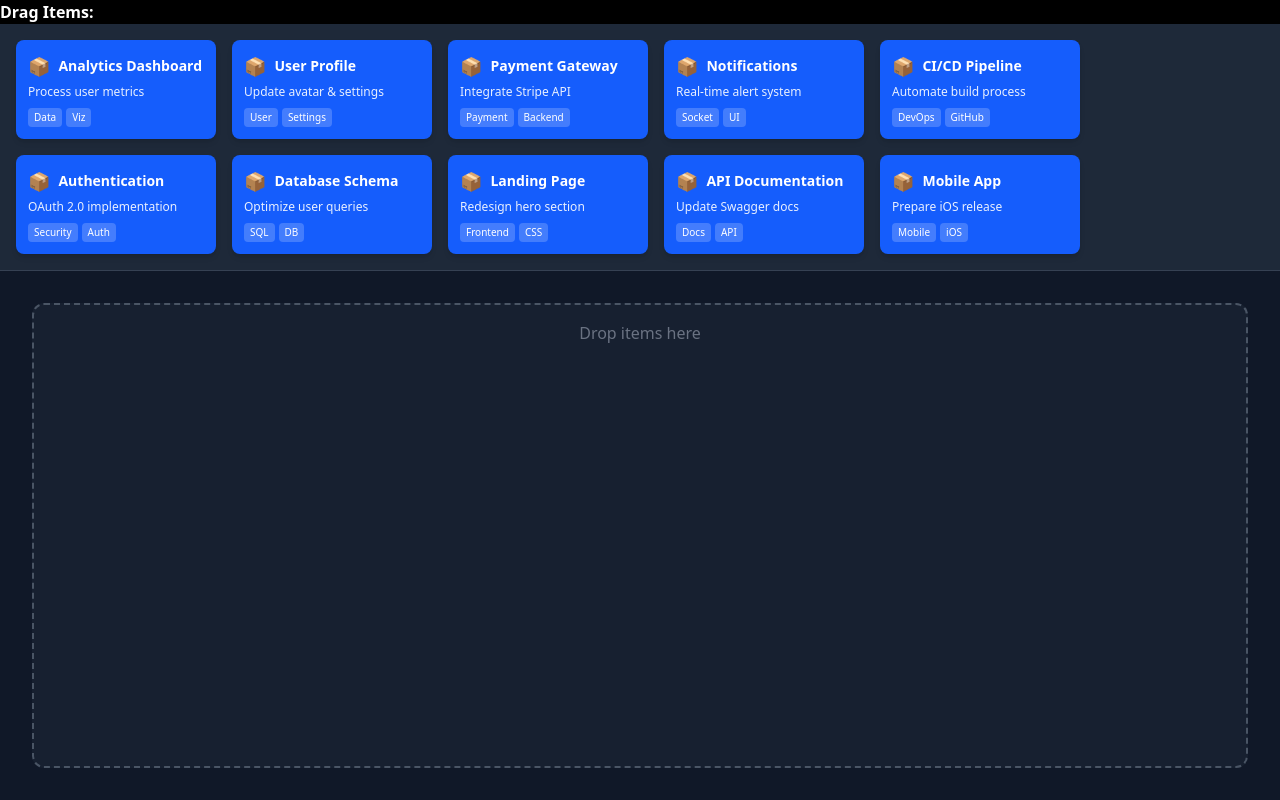
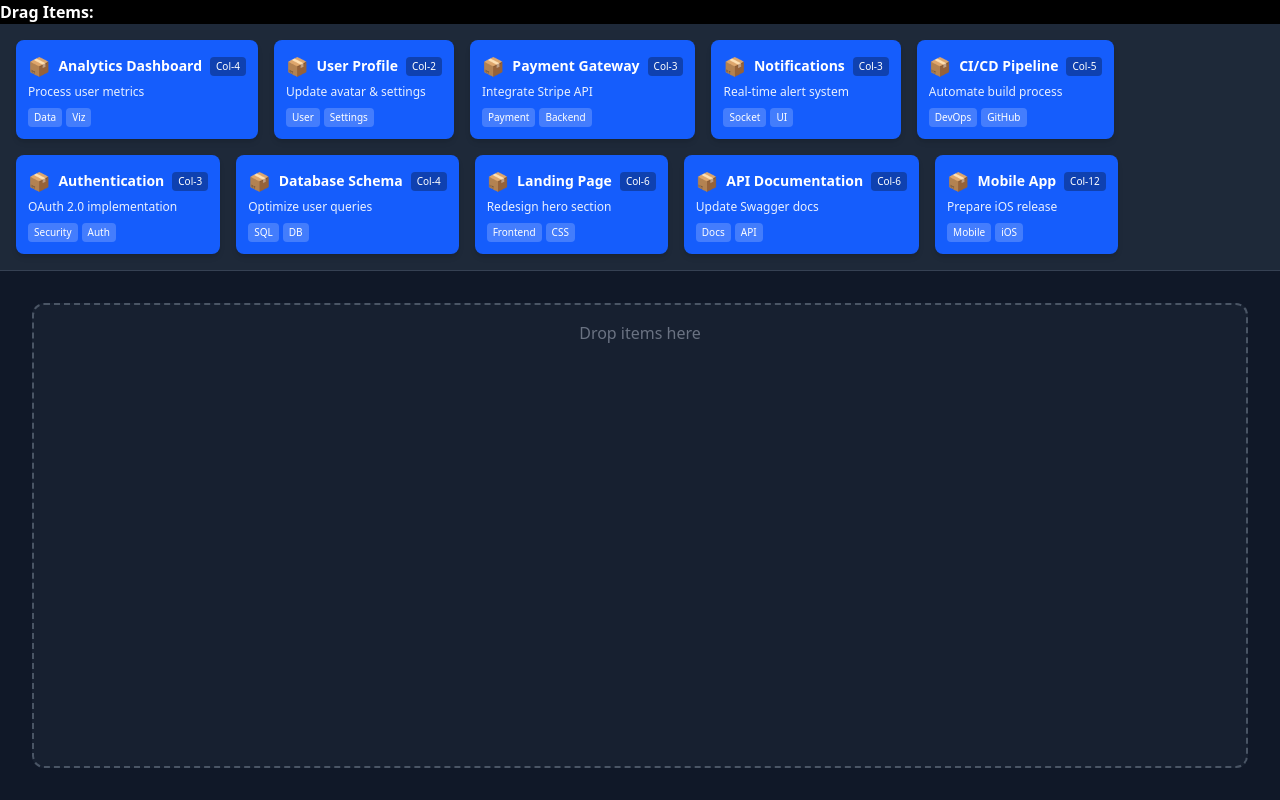
Before and after one commit to humbertoragazzini/drag-drop-layout, a React (Vite) app: page / in a window 1280 px wide. Built offline with nearby package versions, Linux system fonts and the light colour scheme.

Commit message:
layout working

```diff
--- /dev/null
+++ b/src/components/atoms/SortableItem.tsx
@@ -0,0 +1,32 @@
+import { useSortable } from '@dnd-kit/sortable';
+import { CSS } from '@dnd-kit/utilities';
+import type { ReactNode } from 'react';
+
+interface SortableItemProps {
+    id: string;
+    children: ReactNode;
+    className?: string;
+    style?: React.CSSProperties;
+}
+
+export function SortableItem({ id, children, className = '', style = {} }: SortableItemProps) {
+    const {
+        attributes,
+        listeners,
+        setNodeRef,
+        transform,
+        transition,
+    } = useSortable({ id });
+
+    const combinedStyle = {
+        ...style,
+        transform: CSS.Transform.toString(transform),
+        transition,
+    };
+
+    return (
+        <div ref={setNodeRef} style={combinedStyle} {...attributes} {...listeners} className={className}>
+            {children}
+        </div>
+    );
+}
--- a/src/components/organisms/DragDropLayout.tsx
+++ b/src/components/organisms/DragDropLayout.tsx
@@ -1,7 +1,22 @@
 import { useState } from 'react';
-import { DndContext, type DragEndEvent } from '@dnd-kit/core';
+import {
+    DndContext,
+    type DragEndEvent,
+    useSensor,
+    useSensors,
+    PointerSensor,
+    KeyboardSensor,
+    closestCenter
+} from '@dnd-kit/core';
+import {
+    arrayMove,
+    SortableContext,
+    rectSortingStrategy,
+    sortableKeyboardCoordinates
+} from '@dnd-kit/sortable';
 import { Draggable } from '../atoms/Draggable';
 import { Droppable } from '../atoms/Droppable';
+import { SortableItem } from '../atoms/SortableItem';
 
 interface DragDropLayoutProps {
     className?: string;
@@ -9,43 +24,82 @@ interface DragDropLayoutProps {
 
 export function DragDropLayout({ className = '' }: DragDropLayoutProps) {
     const [items, setItems] = useState([
-        { id: 'item-1', title: 'Analytics Dashboard', desc: 'Process user metrics', tags: ['Data', 'Viz'] },
-        { id: 'item-2', title: 'User Profile', desc: 'Update avatar & settings', tags: ['User', 'Settings'] },
-        { id: 'item-3', title: 'Payment Gateway', desc: 'Integrate Stripe API', tags: ['Payment', 'Backend'] },
-        { id: 'item-4', title: 'Notifications', desc: 'Real-time alert system', tags: ['Socket', 'UI'] },
-        { id: 'item-5', title: 'CI/CD Pipeline', desc: 'Automate build process', tags: ['DevOps', 'GitHub'] },
-        { id: 'item-6', title: 'Authentication', desc: 'OAuth 2.0 implementation', tags: ['Security', 'Auth'] },
-        { id: 'item-7', title: 'Database Schema', desc: 'Optimize user queries', tags: ['SQL', 'DB'] },
-        { id: 'item-8', title: 'Landing Page', desc: 'Redesign hero section', tags: ['Frontend', 'CSS'] },
-        { id: 'item-9', title: 'API Documentation', desc: 'Update Swagger docs', tags: ['Docs', 'API'] },
-        { id: 'item-10', title: 'Mobile App', desc: 'Prepare iOS release', tags: ['Mobile', 'iOS'] },
+        { id: 'item-1', title: 'Analytics Dashboard', desc: 'Process user metrics', tags: ['Data', 'Viz'], span: 4 },
+        { id: 'item-2', title: 'User Profile', desc: 'Update avatar & settings', tags: ['User', 'Settings'], span: 2 },
+        { id: 'item-3', title: 'Payment Gateway', desc: 'Integrate Stripe API', tags: ['Payment', 'Backend'], span: 3 },
+        { id: 'item-4', title: 'Notifications', desc: 'Real-time alert system', tags: ['Socket', 'UI'], span: 3 },
+        { id: 'item-5', title: 'CI/CD Pipeline', desc: 'Automate build process', tags: ['DevOps', 'GitHub'], span: 5 },
+        { id: 'item-6', title: 'Authentication', desc: 'OAuth 2.0 implementation', tags: ['Security', 'Auth'], span: 3 },
+        { id: 'item-7', title: 'Database Schema', desc: 'Optimize user queries', tags: ['SQL', 'DB'], span: 4 },
+        { id: 'item-8', title: 'Landing Page', desc: 'Redesign hero section', tags: ['Frontend', 'CSS'], span: 6 },
+        { id: 'item-9', title: 'API Documentation', desc: 'Update Swagger docs', tags: ['Docs', 'API'], span: 6 },
+        { id: 'item-10', title: 'Mobile App', desc: 'Prepare iOS release', tags: ['Mobile', 'iOS'], span: 12 },
     ].map(item => ({ ...item, parent: null as string | null })));
+
+    const sensors = useSensors(
+        useSensor(PointerSensor),
+        useSensor(KeyboardSensor, {
+            coordinateGetter: sortableKeyboardCoordinates,
+        })
+    );
 
     function handleDragEnd(event: DragEndEvent) {
         const { active, over } = event;
 
-        // Use a unique identifier if over exists
-        const newParent = over ? String(over.id) : null;
+        if (!over) return;
 
+        const activeId = String(active.id);
+        const overId = String(over.id);
+
+        // Find items
+        const activeItem = items.find(i => i.id === activeId);
+        const overItem = items.find(i => i.id === overId);
+
+        // Scenarios:
+        // 1. Drag from Top Bar (parent=null) -> Drop Area (parent='droppable' or item in 'droppable')
+        if (activeItem?.parent === null && (overId === 'droppable' || overItem?.parent === 'droppable')) {
+            setItems(prev => prev.map(item =>
+                item.id === activeId ? { ...item, parent: 'droppable' } : item
+            ));
+            return;
+        }
+
+        // 2. Reordering within Drop Area
+        if (activeItem?.parent === 'droppable' && overItem?.parent === 'droppable' && activeId !== overId) {
+            setItems((items) => {
+                const oldIndex = items.findIndex((item) => item.id === activeId);
+                const newIndex = items.findIndex((item) => item.id === overId);
+                return arrayMove(items, oldIndex, newIndex);
+            });
+            return;
+        }
+    }
+
+    const handleRemove = (id: string) => {
         setItems((prev) =>
-            prev.map((item) =>
-                item.id === active.id ? { ...item, parent: newParent } : item
-            )
+            prev.map((item) => (item.id === id ? { ...item, parent: null } : item))
         );
-    }
+    };
+
+    const droppedItems = items.filter(item => item.parent === 'droppable');
 
     return (
         <div className={`flex flex-col h-full w-full ${className}`}>
-            <DndContext onDragEnd={handleDragEnd}>
+            <DndContext
+                sensors={sensors}
+                collisionDetection={closestCenter}
+                onDragEnd={handleDragEnd}
+            >
                 {/* Top Bar with draggable items if they are not dropped */}
                 <h2 className="text-white font-bold mr-4 min-w-[80px]">Drag Items:</h2>
                 <div className="flex flex-wrap w-full bg-gray-800 p-4 flex gap-4 items-center border-b border-gray-700">
                     {items.filter(item => item.parent === null).map((item) => (
-                        <Draggable key={item.id} id={item.id} className="bg-blue-600 text-white p-3 rounded-lg shadow-md cursor-grab active:cursor-grabbing min-w-[200px] hover:bg-blue-700 transition-colors">
+                        <Draggable key={item.id} id={item.id} className="bg-blue-600 text-white p-3 rounded-lg shadow-md cursor-grab active:cursor-grabbing hover:bg-blue-700 transition-colors">
                             <div className="flex flex-col gap-1">
                                 <div className="flex items-center gap-2">
                                     <span className="text-lg">📦</span>
                                     <h3 className="font-bold text-sm">{item.title}</h3>
+                                    <span className="text-[10px] bg-black/30 px-1.5 py-0.5 rounded ml-auto">Col-{item.span}</span>
                                 </div>
                                 <p className="text-xs opacity-90 truncate">{item.desc}</p>
                                 <div className="mt-1 flex gap-1 flex-wrap">
@@ -60,31 +114,52 @@ export function DragDropLayout({ className = '' }: DragDropLayoutProps) {
 
                 {/* Main Content with Droppable Area */}
                 <div className="flex-1 p-8 bg-gray-900 flex items-start justify-center overflow-auto">
-                    <Droppable id="droppable" className="w-full  min-h-full border-2 border-dashed border-gray-600 rounded-xl flex flex-wrap content-start gap-4 p-4 bg-gray-800/50 transition-colors hover:border-gray-500">
-                        {items.filter(item => item.parent === 'droppable').map((item) => (
-                            <Draggable key={item.id} id={item.id} className="bg-green-600 text-white p-3 rounded-lg shadow-md cursor-grab active:cursor-grabbing w-[200px] hover:bg-green-700 transition-colors h-fit">
-                                <div className="flex flex-col gap-1">
+                    <Droppable id="droppable" className="w-full min-h-full border-2 border-dashed border-gray-600 rounded-xl grid grid-cols-12 content-start gap-4 p-4 bg-gray-800/50 transition-colors hover:border-gray-500">
+                        <SortableContext
+                            items={droppedItems.map(i => i.id)}
+                            strategy={rectSortingStrategy}
+                        >
+                            {droppedItems.map((item) => (
+                                <SortableItem key={item.id} id={item.id} style={{ gridColumn: `span ${item.span} / span ${item.span}` }}>
+                                    <div className="group relative bg-green-600 text-white p-3 rounded-lg shadow-md cursor-grab active:cursor-grabbing hover:bg-green-700 transition-colors h-full">
+                                        <button
+                                            onClick={() => handleRemove(item.id)}
+                                            onPointerDown={(e) => e.stopPropagation()}
+                                            className="absolute top-2 right-2 w-7 h-7 bg-red-500 hover:bg-red-600 text-white rounded-full flex items-center justify-center opacity-0 group-hover:opacity-100 transition-all shadow-md z-10 hover:scale-110"
+                                            title="Remove item"
+                                        >
+                                            <svg xmlns="http://www.w3.org/2000/svg" width="16" height="16" viewBox="0 0 24 24" fill="none" stroke="currentColor" strokeWidth="2.5" strokeLinecap="round" strokeLinejoin="round">
+                                                <line x1="18" y1="6" x2="6" y2="18"></line>
+                                                <line x1="6" y1="6" x2="18" y2="18"></line>
+                                            </svg>
+                                        </button>
+                                        <div className="flex flex-col gap-1 h-full">
                                             <div className="flex items-center gap-2">
                                                 <span className="text-lg">✅</span>
                                                 <h3 className="font-bold text-sm">{item.title}</h3>
+                                                <span className="text-[10px] bg-black/30 px-1.5 py-0.5 rounded ml-auto">Col-{item.span}</span>
                                             </div>
                                             <p className="text-xs opacity-90 truncate">{item.desc}</p>
-                                    <div className="mt-1 flex gap-1 flex-wrap">
+                                            <div className="mt-auto flex gap-1 flex-wrap pt-2">
                                                 {item.tags.map(tag => (
                                                     <span key={tag} className="text-[10px] bg-white/20 px-1.5 py-0.5 rounded">{tag}</span>
                                                 ))}
                                             </div>
                                         </div>
-                            </Draggable>
+                                    </div>
+                                </SortableItem>
                             ))}
-                        {items.filter(item => item.parent === 'droppable').length === 0 && (
-                            <div className="w-full h-full flex items-center justify-center text-gray-500">
+                        </SortableContext >
+                        {
+                            droppedItems.length === 0 && (
+                                <div className="col-span-12 w-full h-full flex items-center justify-center text-gray-500">
                                     Drop items here
                                 </div>
-                        )}
-                    </Droppable>
-                </div>
-            </DndContext>
-        </div>
+                            )
+                        }
+                    </Droppable >
+                </div >
+            </DndContext >
+        </div >
     );
 }
```
Lines whose indentation alone changed are shown as unchanged.
